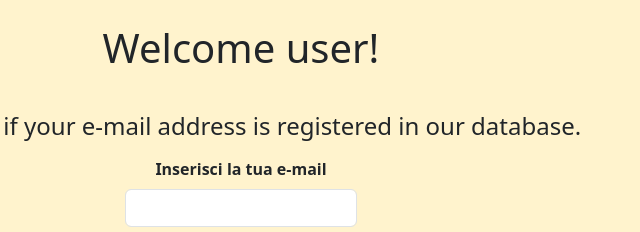
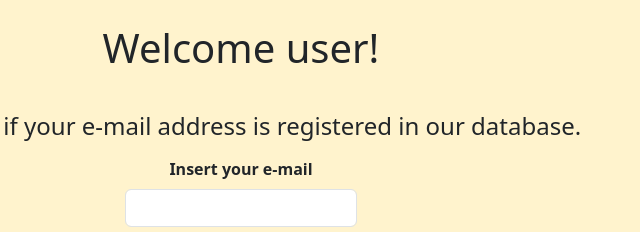
Before and after one commit to pierluigicarrieri/js-mail-dadi, a plain HTML site: page mail/index.html in a window 1280 px wide. Shown: the top 232 px of the page, 399-1039 px from the left. Drawn offline with nearby package versions, Linux system fonts and the light colour scheme.

Commit message:
comments added, minor issues solved

```diff
--- a/mail/index.html
+++ b/mail/index.html
@@ -22,7 +22,7 @@
                 <div class="col-10">
 
                     <div class="w-25 m-auto">
-                        <label for="email-input" class="form-label"><strong>Inserisci la tua e-mail</strong></label>
+                        <label class="form-label"><strong>Insert your e-mail</strong></label>
                         <input type="text" class="form-control" name="email" id="email_input">
                     </div>
 
```
Also changed, not shown: mail/scripts/main.js (+16 -1 lines).
